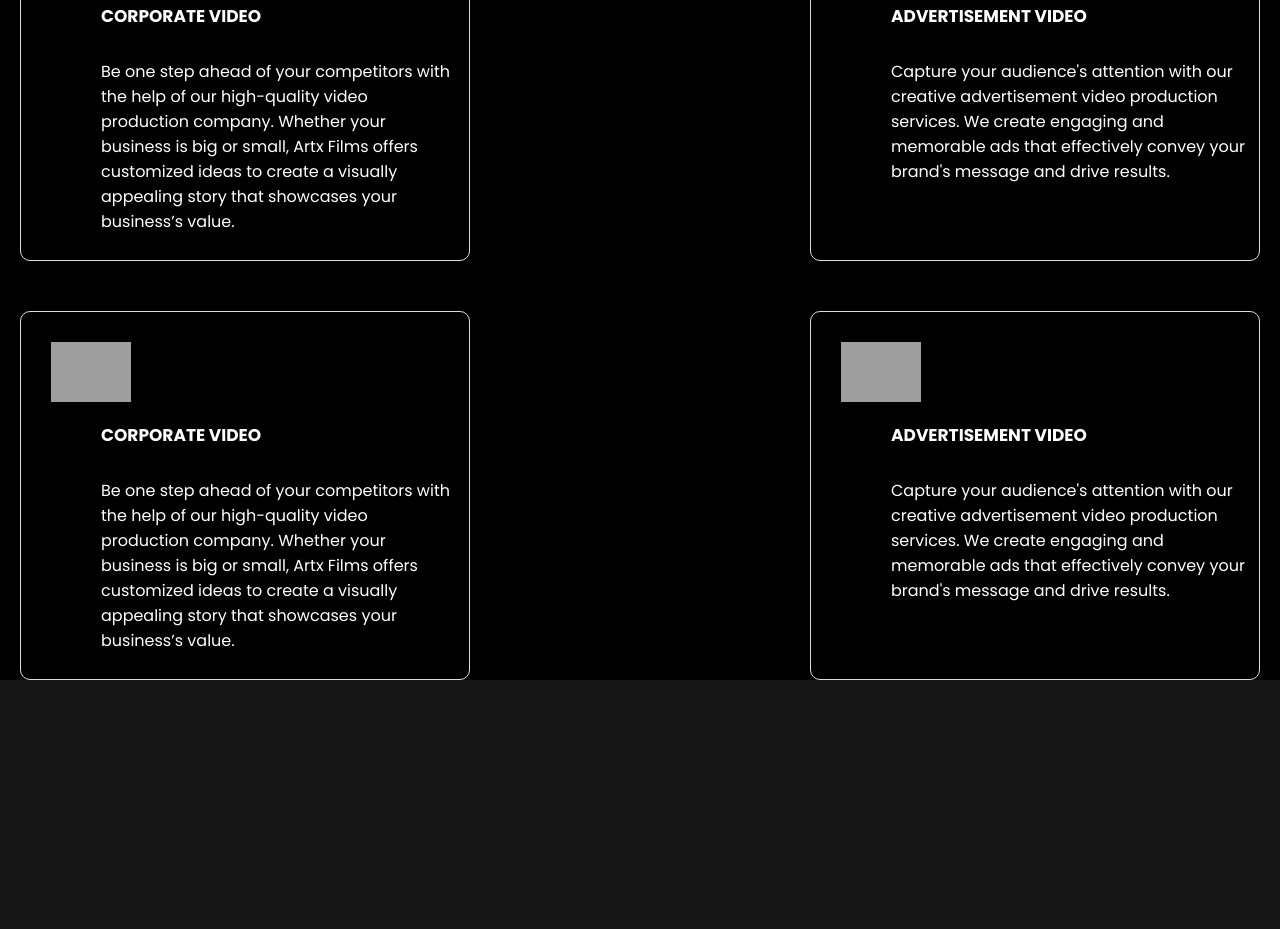
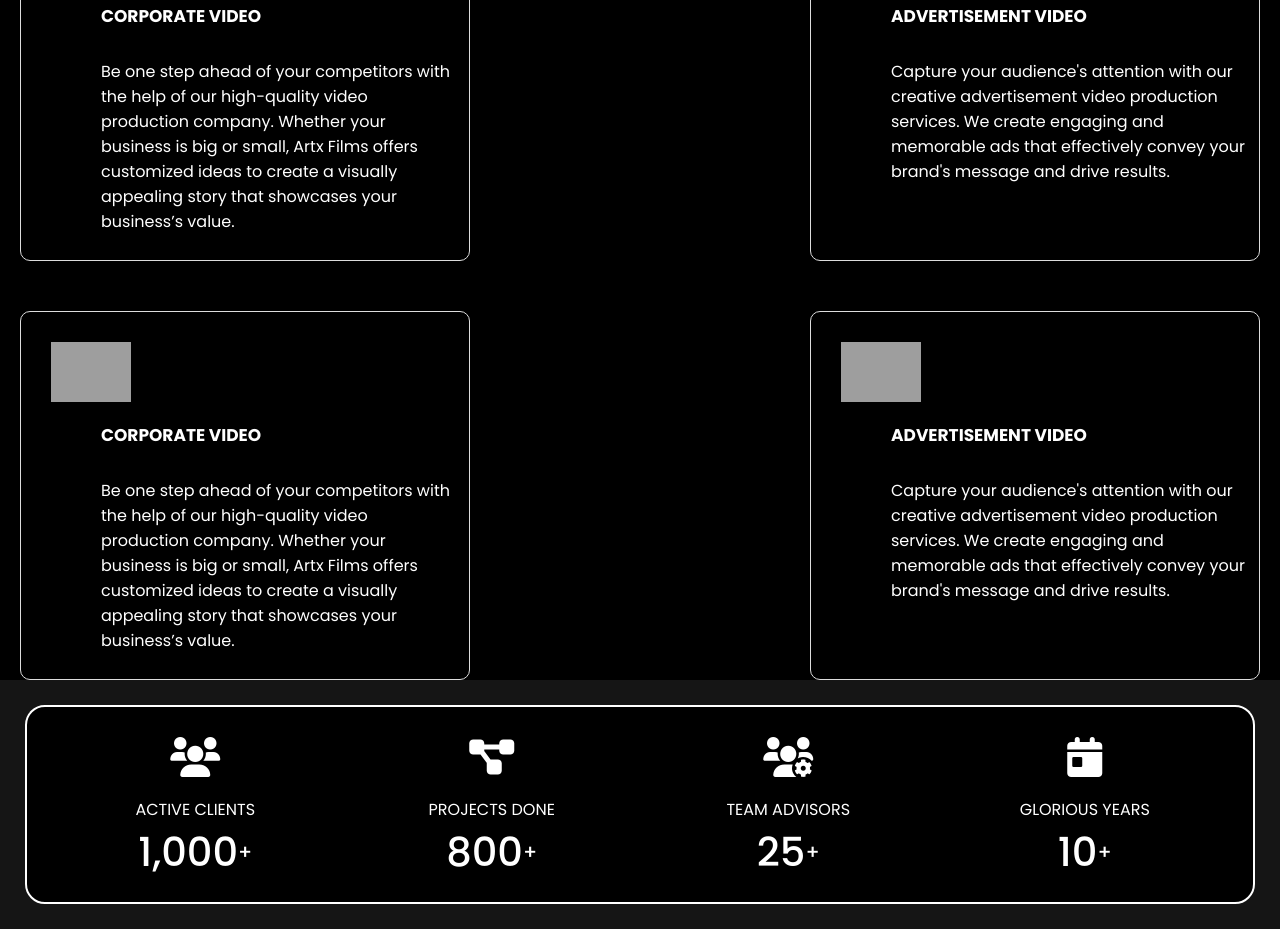
Before and after one commit to Hamza-Yaseen1/Porfolio-Project.github.io, a plain HTML site: page index.html in a window 1280 px wide. Shown: the part 1829-2758 px from the top of the page. Before the commit the page ends 2509 px from the top, so only its background shows below. Drawn offline with Linux system fonts and the light colour scheme; grey boxes are pictures that could not be loaded.

Commit message:
client counter added

```diff
--- a/index.html
+++ b/index.html
@@ -6,6 +6,7 @@
     <meta http-equiv="X-UA-Compatible" content="ie=edge" />
     <title>Home</title>
     <link rel="stylesheet" type="text/css" target="_blank" href="./style.css" />
+    <link rel="stylesheet" href="https://cdnjs.cloudflare.com/ajax/libs/font-awesome/6.0.0-beta3/css/all.min.css">
   </head>
   <body>
     <nav>
@@ -128,7 +129,45 @@
               </div>
           </div>
       </div>
-
+<!-- counter created -->
+<section class="counter-section">
+  <div class="counter-column">
+      <i class="counter-icon fas fa-users"></i>
+      <div class="counter-title">ACTIVE CLIENTS</div>
+      <div class="counter-number-wrapper">
+          <span class="counter-number-prefix"></span>
+          <span class="counter-number" data-duration="2000" data-to-value="1000" data-from-value="0" data-delimiter=",">0</span>
+          <span class="counter-number-suffix">+</span>
+      </div>
+  </div>
+  <div class="counter-column">
+      <i class="counter-icon fas fa-project-diagram"></i>
+      <div class="counter-title">PROJECTS DONE</div>
+      <div class="counter-number-wrapper">
+          <span class="counter-number-prefix"></span>
+          <span class="counter-number" data-duration="2000" data-to-value="800" data-from-value="0" data-delimiter=",">0</span>
+          <span class="counter-number-suffix">+</span>
+      </div>
+  </div>
+  <div class="counter-column">
+      <i class="counter-icon fas fa-users-cog"></i>
+      <div class="counter-title">TEAM ADVISORS</div>
+      <div class="counter-number-wrapper">
+          <span class="counter-number-prefix"></span>
+          <span class="counter-number" data-duration="2000" data-to-value="25" data-from-value="0" data-delimiter=",">0</span>
+          <span class="counter-number-suffix">+</span>
+      </div>
+  </div>
+  <div class="counter-column">
+      <i class="counter-icon fas fa-calendar-day"></i>
+      <div class="counter-title">GLORIOUS YEARS</div>
+      <div class="counter-number-wrapper">
+          <span class="counter-number-prefix"></span>
+          <span class="counter-number" data-duration="2000" data-to-value="10" data-from-value="0" data-delimiter=",">0</span>
+          <span class="counter-number-suffix">+</span>
+      </div>
+  </div>
+</section>
     <script src="./script.js"></script>
   </body>
 </html>
--- a/script.js
+++ b/script.js
@@ -6,3 +6,30 @@ const toggleNav = () => {
   mobileNav.classList.toggle("hamburger-active");
 };
 mobileNav.addEventListener("click", () => toggleNav());
+
+
+// counter js start here
+
+        document.addEventListener('DOMContentLoaded', () => {
+            const counters = document.querySelectorAll('.counter-number');
+            counters.forEach(counter => {
+                const duration = parseInt(counter.getAttribute('data-duration'));
+                const toValue = parseInt(counter.getAttribute('data-to-value'));
+                const fromValue = parseInt(counter.getAttribute('data-from-value'));
+                const delimiter = counter.getAttribute('data-delimiter');
+
+                let currentNumber = fromValue;
+                const increment = (toValue - fromValue) / (duration / 10);
+
+                const updateCounter = () => {
+                    currentNumber += increment;
+                    if (currentNumber >= toValue) {
+                        currentNumber = toValue;
+                        clearInterval(interval);
+                    }
+                    counter.textContent = Math.floor(currentNumber).toLocaleString();
+                };
+
+                const interval = setInterval(updateCounter, 10);
+            });
+        });
--- a/style.css
+++ b/style.css
@@ -381,3 +381,62 @@ nav ul li a:hover {
         margin: 0 auto 10px;
     }
 }
+/* counter start here */
+.counter-section {
+    display: flex;
+    flex-wrap: wrap;
+    justify-content: space-around;
+    background-color: #000;
+    color: #fff;
+    padding: 20px;
+    margin: 25px;
+    border-radius: 20px;
+    border: 2px solid #fff;
+}
+.counter-column {
+    flex: 1;
+    max-width: 25%;
+    box-sizing: border-box;
+    padding: 10px;
+    text-align: center;
+}
+.counter-title {
+    font-size: 16px;
+    font-weight: 400;
+    margin: 10px 0;
+}
+.counter-number-wrapper {
+    font-size: 40px;
+    font-weight: 500;
+    line-height: 1;
+    display: flex;
+    justify-content: center;
+    align-items: center;
+}
+.counter-number {
+    margin: 0;
+}
+.counter-number-prefix,
+.counter-number-suffix {
+    font-size: 20px;
+}
+.counter-icon {
+    font-size: 40px;
+    margin-bottom: 10px;
+}
+@media (max-width: 768px) {
+    .counter-column {
+        max-width: 100%;
+        margin-bottom: 20px;
+    }
+    .counter-number-wrapper {
+        font-size: 30px;
+    }
+    .counter-number-prefix,
+    .counter-number-suffix {
+        font-size: 16px;
+    }
+    .counter-icon {
+        font-size: 25px;
+    }
+}
```
